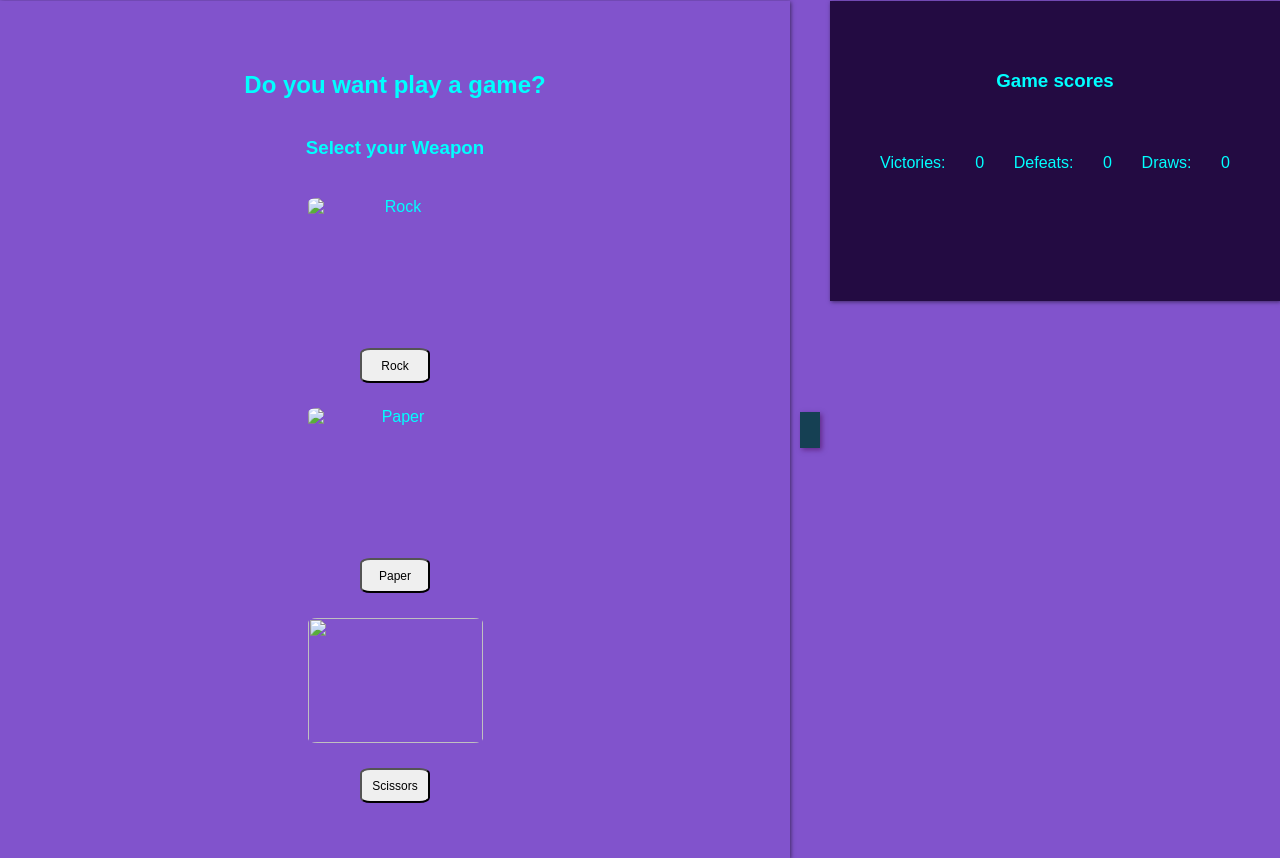
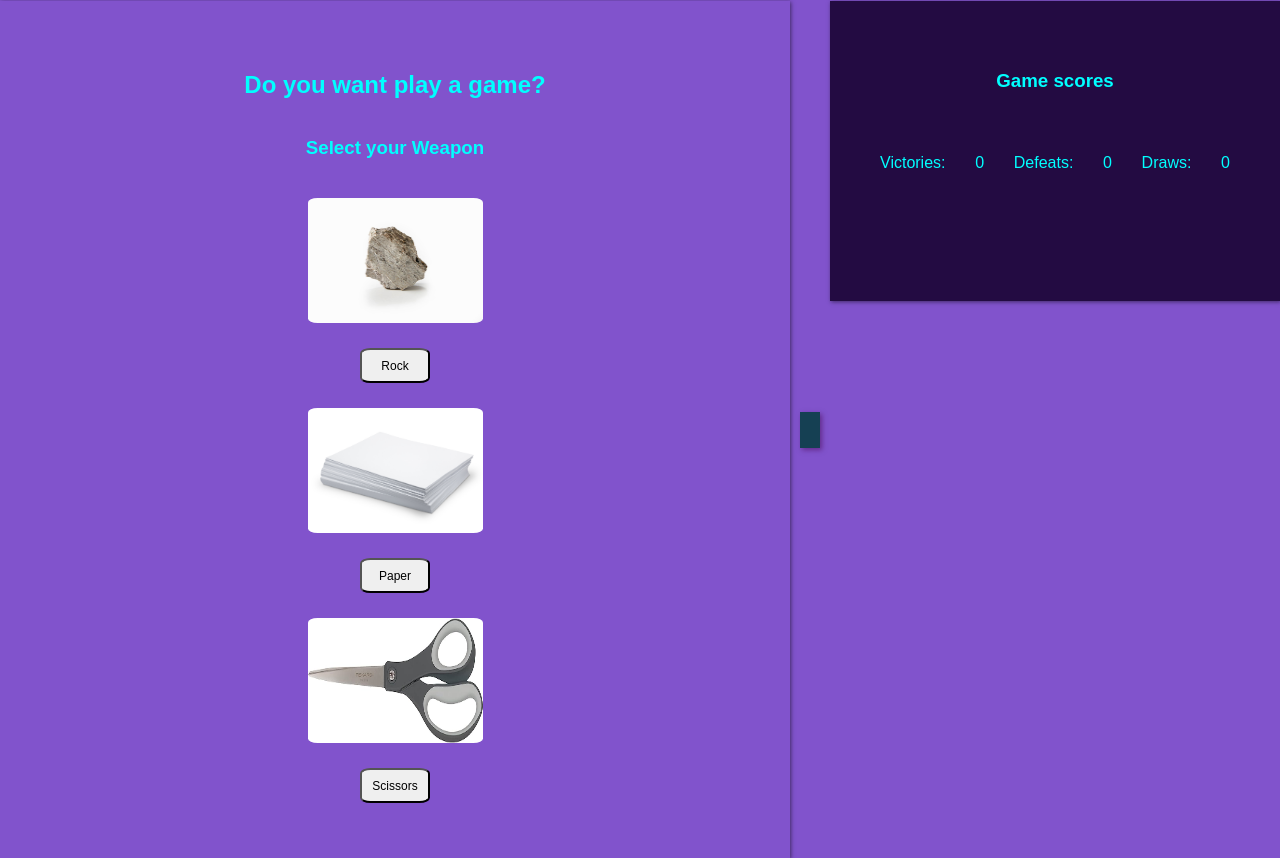
Before and after one commit to LevanaDev/Rock-Paper-Scissors, a plain HTML site: page index.html in a window 1280 px wide. Shown: the part 79-937 px from the top of the page. Drawn offline with Linux system fonts and the light colour scheme; the site is published under a folder, as on GitHub Pages, so addresses that start at the root find nothing.

Commit message:
Modify index.html to see correctly the images

```diff
--- a/index.html
+++ b/index.html
@@ -14,15 +14,15 @@
          <h2>Do you want play a game?</h2>
          <h3>Select your Weapon</h3>
          <div class="figure-container Rock">
-                <img src="/images/rock.jpg" alt="Rock">
+                <img src="./images/rock.jpg" alt="Rock">
                 <button id="btnRock">Rock</button>
          </div>
          <div class="figure-container Paper">
-                <img src="/images/paper.jpg" alt="Paper">
+                <img src="./images/paper.jpg" alt="Paper">
                 <button id="btnPaper">Paper</button>
           </div>
             <div class="figure-container Scissors" alt="Scissors">
-             <img src="/images/scissors.jpg">
+             <img src="./images/scissors.jpg">
              <button id="btnScissors">Scissors</button>
           </div>
         </div>
```
